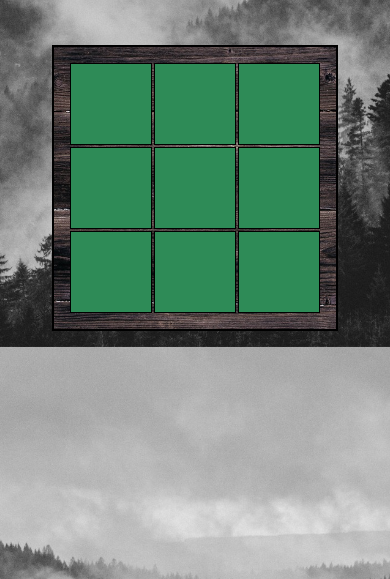
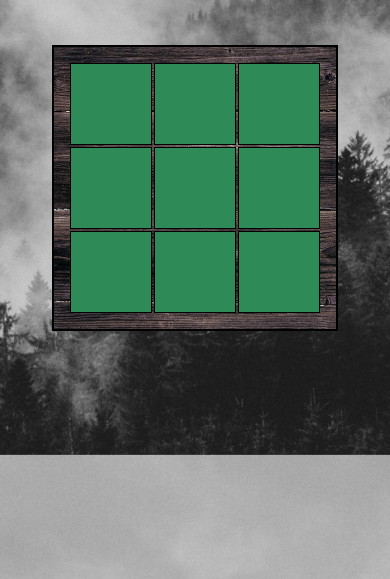
Before and after one commit to RichardENeumann/odin-tictactoe, a plain HTML site: page index.html in a window 390 px wide. Shown: the part 265-844 px from the top of the page. Drawn offline with Linux system fonts and the light colour scheme.

Commit message:
Fix background tiling on small screen

```diff
--- a/style/base.css
+++ b/style/base.css
@@ -15,7 +15,7 @@ body {
     padding: 1rem;
     max-width: 960px;
     background-color: gray;
-    background-image: url("./../images/zeke-tucker-0EP4QyCjtgE-unsplash.jpg");
+    background-image: url("./../images/zeke-tucker-0EP4QyCjtgE-unsplash-cropped.jpg");
     background-position: center;
     background-size: cover;
     display: flex;
```
Also changed, not shown: images/zeke-tucker-0EP4QyCjtgE-unsplash-cropped.jpg (added), images/zeke-tucker-0EP4QyCjtgE-unsplash.jpg (deleted).
